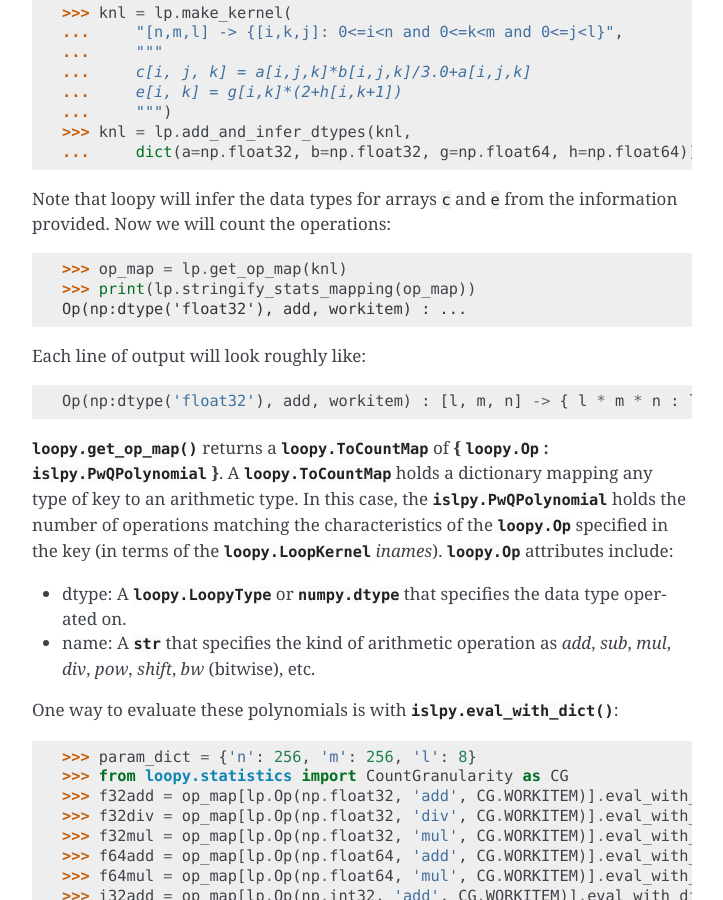
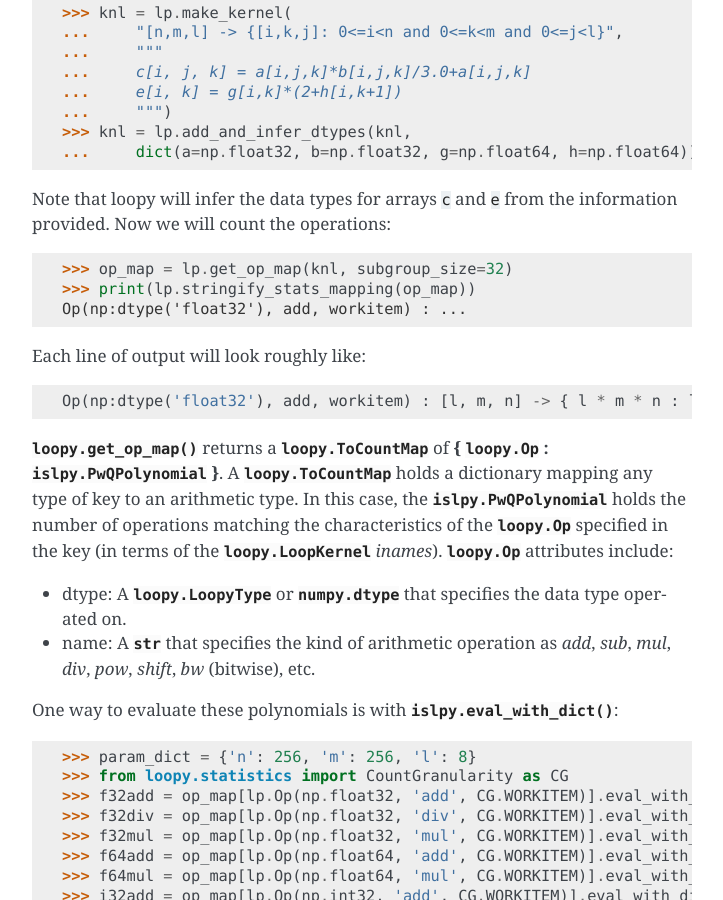
Before and after one commit to inducer/loopy, a Sphinx documentation site: the page built from doc/tutorial.rst, in a window 1280 px wide and 900 px high, scrolled down 29457 px. Shown: the whole window, without its empty margins (388-1111 px from the left). Built offline with Sphinx 7.4.7, drawn with Linux system fonts in a browser that asks for light colours.

Commit message:
added subgroup_size arg to get_op_map in tutorial

```diff
--- a/doc/tutorial.rst
+++ b/doc/tutorial.rst
@@ -1551,7 +1551,7 @@ information provided. Now we will count the operations:
 
 .. doctest::
 
-    >>> op_map = lp.get_op_map(knl)
+    >>> op_map = lp.get_op_map(knl, subgroup_size=32)
     >>> print(lp.stringify_stats_mapping(op_map))
     Op(np:dtype('float32'), add, workitem) : ...
 
```
